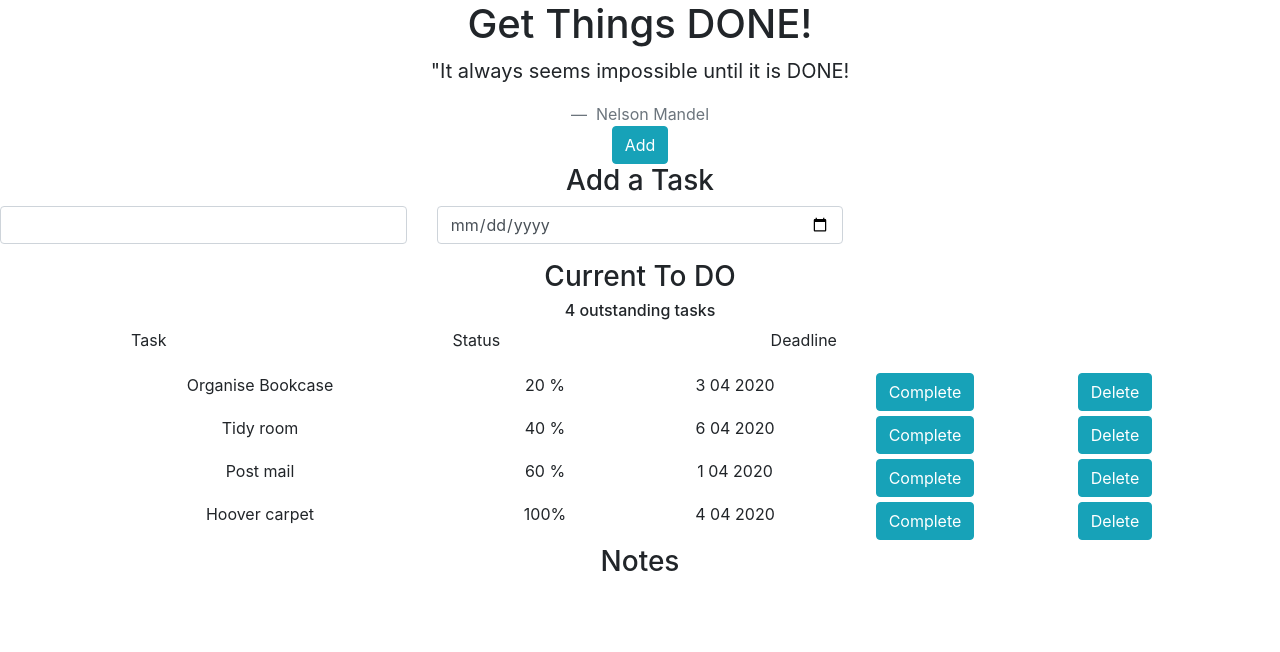
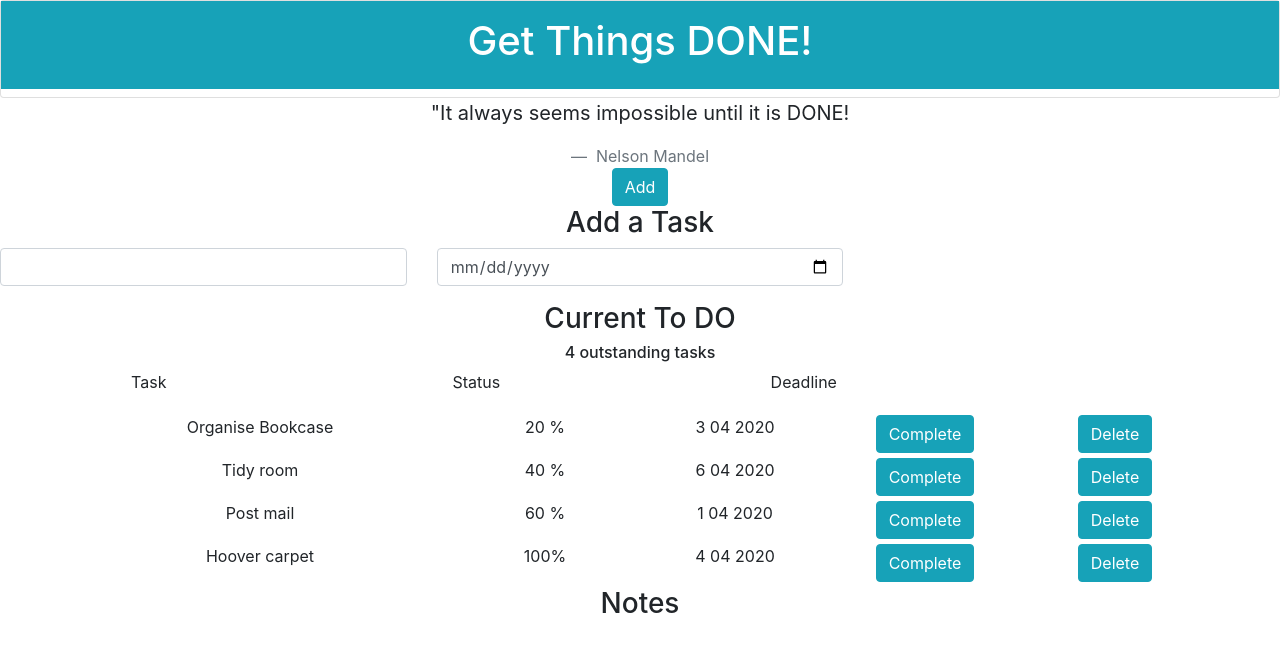
Before and after one commit to hananabdimalik/todo_list_application_frontend, a React (Create React App) app: page / in a window 1280 px wide. Shown: the top 652 px of the page. Built offline with nearby package versions, Linux system fonts and the light colour scheme.

Commit message:
added design to the header

```diff
--- a/src/Header/Header.js
+++ b/src/Header/Header.js
@@ -3,9 +3,13 @@ import "./Header.css"
 
 function Header() {
     return (
-        <header>
-<h1>Get Things DONE!</h1>
-        </header>
+        <div className="card">
+        <div className="p-3 mb-2 bg-info text-white">
+            <header>
+                <h1>Get Things DONE!</h1>
+            </header>
+        </div>
+       </div>
     )
 }
 
```
